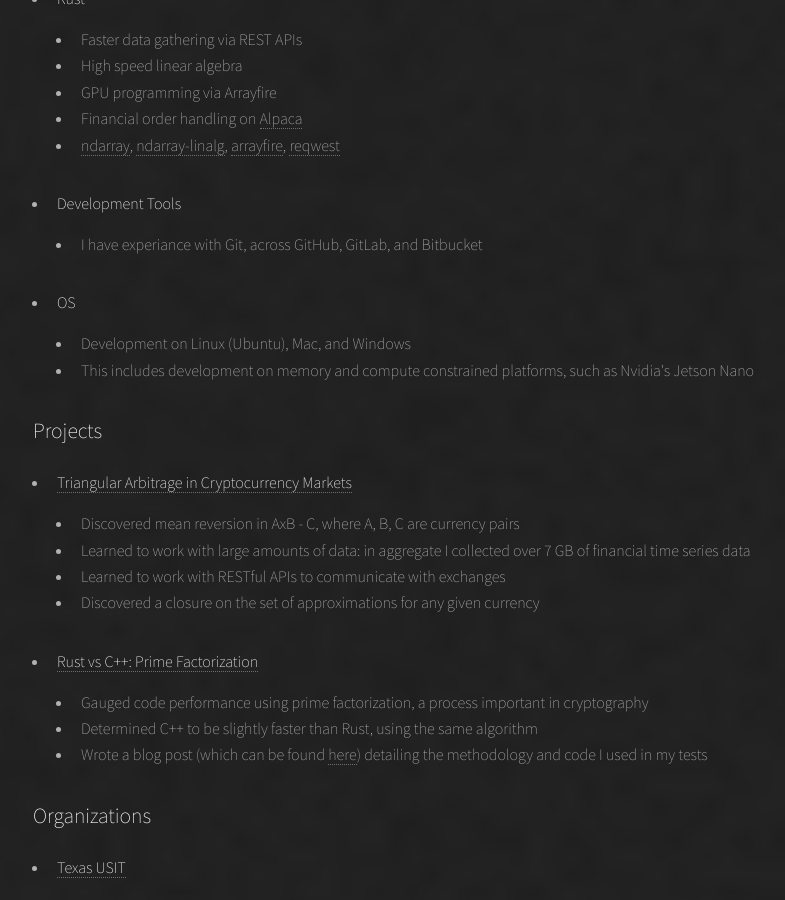
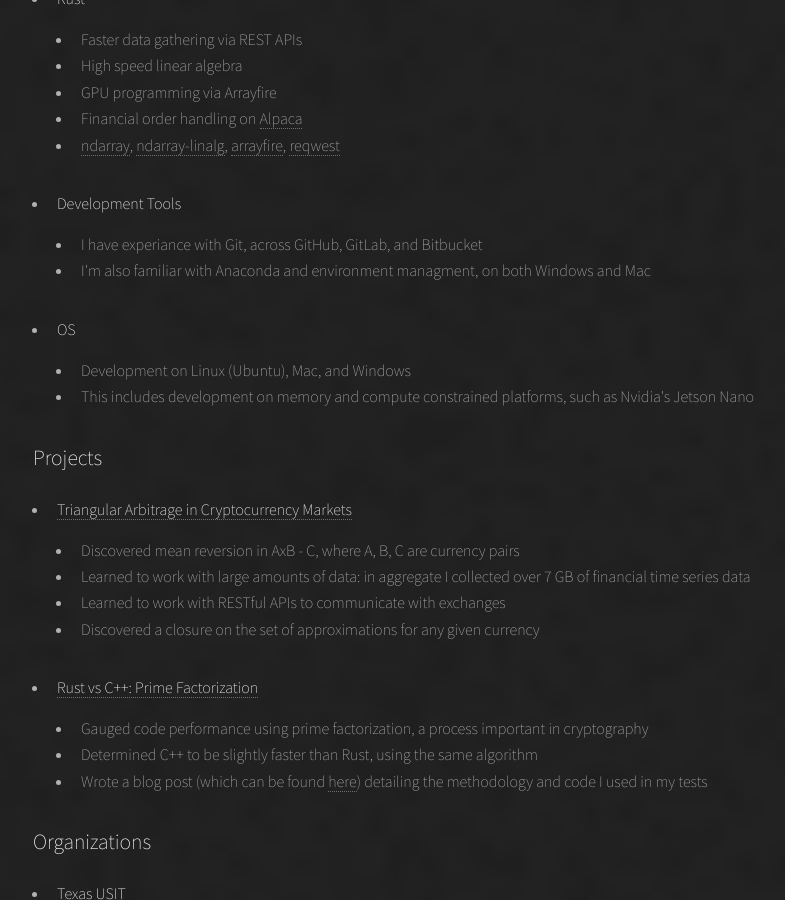
Before and after one commit to rmcwhorter/rmcwhorter.github.io, a Jekyll site: the page resume.html, which Jekyll copies as it is, in a window 1280 px wide and 900 px high, scrolled down 1231 px. Shown: the whole window, without its empty margins (95-880 px from the left). Built offline with Jekyll 4.4.1, drawn with Linux system fonts in a browser that asks for light colours; some of the changed text lies outside the part shown.

Commit message:
Added Conda, reading list line item

```diff
--- a/resume.html
+++ b/resume.html
@@ -20,7 +20,7 @@
 					<header id="header">
 						<span class="avatar"><a href="index.html"><img src="images/better_profile_pic.jpg" alt=""></a></span>
 						<h1>Ryan McWhorter</h1>
-						<h2>Innovative, Proactive, Risk-Taking</h2>
+						<h2>My <a href="reading.html" target="_blank"><span class="label">reading list</span></a> is far more interesting.</h2>
 						<ul class="icons">
 							<li><a href="index.html" class="icon style2 fa-home"><span class="label">Home</span></a></li>
 							<li><a href="https://twitter.com/rmcwhorter99" target="_blank" class="icon style2 fa-twitter"><span class="label">Twitter</span></a></li>
@@ -104,6 +104,9 @@
 									<ul>
 										<li>
 											I have experiance with Git, across GitHub, GitLab, and Bitbucket
+										</li>
+										<li>
+											I'm also familiar with Anaconda and environment managment, on both Windows and Mac
 										</li>
 									</ul>
 								</li>
```
